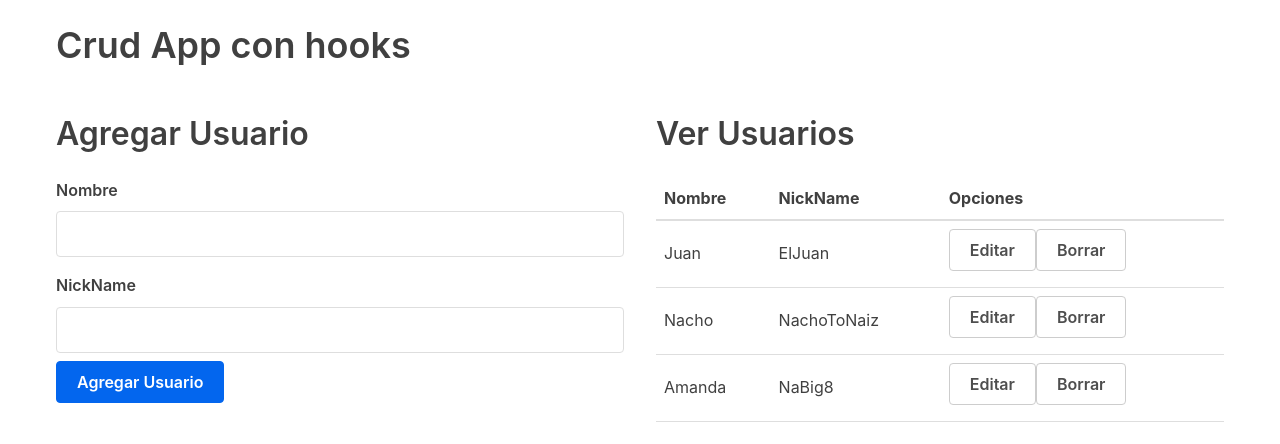
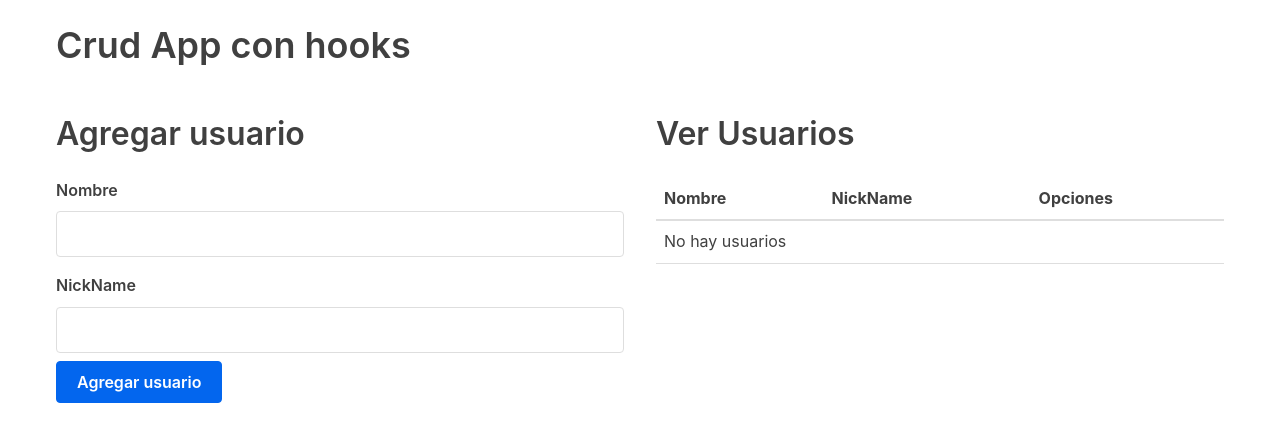
Before and after one commit to IgnacioArmandUgon/crud-react, a React (Create React App) app: page / in a window 1280 px wide. Shown: the top 444 px of the page. Built offline with nearby package versions, Linux system fonts and the light colour scheme.

Commit message:
Mejoras de código

```diff
--- a/src/App.jsx
+++ b/src/App.jsx
@@ -1,98 +1,93 @@
-import React, { useState } from 'react';
+import React, { useEffect, useState } from 'react';
 import UserTable from './components/UserTable';
-import AddUserForm from './components/AddUserForm';
-import EditUserForm from './components/EditUserForm';
-import {v4 as uuidv4} from 'uuid';
+import EditUserForm from './components/UserForm';
+import { v4 as uuidv4 } from 'uuid';
 
+const App = () => {
+  const localUsers = localStorage.getItem('users');
+  const [users, setUsers] = useState(localUsers ? JSON.parse(localUsers) : []);
+  const [editing, setEditing] = useState(false);
+  const [isError, setIsError] = useState(false);
+  const [currentUser, setCurrentUser] = useState({
+    id: null,
+    name: '',
+    username: '',
+  });
 
-
-function App() {
-//Se crean algunos objetos usuarios
-  const usersData = [
-    { id: uuidv4(), name: 'Juan', username: 'ElJuan' },
-    { id: uuidv4(), name: 'Nacho', username: 'NachoToNaiz' },
-    { id: uuidv4(), name: 'Amanda', username: 'NaBig8' },
-  ]
-
-  const [users, setUsers] = useState(usersData)
+  useEffect(() => {
+    if (users.length !== 0) {
+      localStorage.setItem('users', JSON.stringify(users));
+    }
+  }, [users]);
 
   //Agregar Usuarios
-  const addUser = ( user )=>{
-    user.id = uuidv4()
-    setUsers([
-      ...users,
-      user
-    ])
+  const addUser = (user) => {
+    user.id = uuidv4();
+    if (
+      users.find(
+        (thisUser) => thisUser.name === user.name || thisUser.username === user.username
+      )
+    ) {
+      setIsError(true);
+    } else {
+      setIsError(false);
+      setUsers([...users, user]);
     }
+  };
 
   //Eliminar usuario, filtramos todos los id que sean distintos
-  const deleteUser = ( id )=>{
-    const arraySinElIdFiltrado = users.filter( user => user.id !== id )
-    setUsers( arraySinElIdFiltrado )
-  }
+  const deleteUser = (id) => {
+    const newUsers = users.filter((user) => user.id !== id);
+    setUsers(newUsers);
+  };
 
-  //Editar usuario
-  const [ editing, setEditing ] = useState( false )
-
-  const [ currentUser, setCurrentUser ] = useState({
-    id: null,
-    name: '',
-    username: ''
-  })
-
-  const editRow = ( user ) => {
-    setEditing( true )
+  const editRow = (user) => {
+    setEditing(true);
     setCurrentUser({
       id: user.id,
       name: user.name,
-      username: user.username
-    })
-  }
+      username: user.username,
+    });
+  };
 
-  const updateUser = ( id, updateUser ) =>{
-    setEditing( false )
-    setUsers( users.map( user => ( user.id === id ? updateUser : user ) ) )
-  }
+  const updateUser = (id, updateUser) => {
+    setEditing(false);
+    setUsers(users.map((user) => (user.id === id ? updateUser : user)));
+  };
 
   return (
-    <div className="container">
+    <div className='container'>
       <h1>Crud App con hooks</h1>
-    <div className="flex-row">
-      <div className="flex-large">
-
-
-        {
-          editing ? (
+      <div className='flex-row'>
+        <div className='flex-large'>
           <div>
-              <h2>Editar Usuario</h2>
+            <h2>{editing ? 'Editar Usuario' : 'Agregar usuario'}</h2>
             <EditUserForm
-                currentUser={ currentUser }
-                updateUser={ updateUser }
+              isEditing={editing}
+              currentUser={currentUser}
+              updateUser={updateUser}
+              addUser={addUser}
             />
           </div>
-          ) : (
-            <div>
-              <h2>Agregar Usuario</h2>
-              <AddUserForm addUser={ addUser }/>
+          {isError && (
+            <div className='dangerContainer'>
+              <span className='danger'>Ya existe un usuario así</span>
+              <button
+                className='button transparent-button'
+                onClick={() => setIsError(false)}
+              >
+                Ok
+              </button>
             </div>
-          )
-        }
-
-
-
-
+          )}
         </div>
-      <div className="flex-large">
+        <div className='flex-large'>
           <h2>Ver Usuarios</h2>
-        <UserTable
-          users={ users }
-          deleteUser={ deleteUser }
-          editRow={ editRow }
-        />
+          <UserTable users={users} deleteUser={deleteUser} editRow={editRow} />
         </div>
       </div>
     </div>
   );
-}
+};
 
 export default App;
--- a/src/components/AddUserForm.jsx
+++ /dev/null
@@ -1,49 +0,0 @@
-import React from 'react'
-import { useForm } from 'react-hook-form';
-
-
-const AddUserForm = ({ addUser }) => {
-
-    const { register, errors, handleSubmit } = useForm()
-
-    const onSubmit = ( data, e )=>{
-
-        addUser( data )
-
-        //Limpiar campos
-        e.target.reset()
-    }
-
-    return (
-        <form onSubmit={ handleSubmit(onSubmit) } >
-            <label>Nombre</label>
-            <input className='box-input' type="text" name="name"
-                {...register('name',{
-                    required:{
-                        value:true,
-                        message: 'Nombre es requerido.'
-                    }
-                })}
-            />
-            <div>
-                { errors?.name?.message }
-            </div>
-
-            <label>NickName</label>
-            <input type="text" name="username"
-                {...register('username',{
-                    required:{
-                        value:true,
-                        message: 'UserName es requerido.'
-                    }
-                })}
-            />
-            {
-                errors?.username?.type == 'required' && <span>Campo requerido</span>
-            }
-            <button>Agregar Usuario</button>
-        </form>
-    );
-}
-
-export default AddUserForm;
--- a/src/components/EditUserForm.jsx
+++ /dev/null
@@ -1,58 +0,0 @@
-import React from 'react'
-import { useForm } from 'react-hook-form';
-
-
-const EditUserForm = ({ currentUser, updateUser }) => {
-
-    console.log( currentUser )
-
-    const { register, errors, handleSubmit, setValue } = useForm({
-        defaultValues: currentUser
-    })
-
-    setValue('name', currentUser.name)
-    setValue('username', currentUser.username)
-
-
-    const onSubmit = ( data, e )=>{
-        //console.log(data)
-        data.id = currentUser.id
-        updateUser( currentUser.id, data )
-
-        //Se limpian los campos
-        e.target.reset()
-    }
-
-    return (
-        <form onSubmit={ handleSubmit(onSubmit) } >
-            <label>Nombre</label>
-            <input className='box-input' type="text" name="name"
-                {...register('name',{
-                    required:{
-                        value:true,
-                        message: 'Nombre es requerido.'
-                    }
-                })}
-            />
-            <div>
-                { errors?.name?.message }
-            </div>
-
-            <label>NickName</label>
-            <input type="text" name="username"
-                {...register('username',{
-                    required:{
-                        value:true,
-                        message: 'UserName es requerido'
-                    }
-                })}
-            />
-            {
-                errors?.username?.type == 'required' && <span>Campo requerido</span>
-            }
-            <button>Editar Usuario</button>
-        </form>
-    );
-}
-
-export default EditUserForm;
--- /dev/null
+++ b/src/components/UserForm.jsx
@@ -0,0 +1,59 @@
+import React from 'react';
+import { useForm } from 'react-hook-form';
+
+const EditUserForm = ({ currentUser, updateUser, isEditing, addUser }) => {
+  const { register, errors, handleSubmit, setValue } = useForm({
+    defaultValues: currentUser,
+  });
+
+  setValue('name', currentUser.name);
+  setValue('username', currentUser.username);
+
+  const onSubmit = (data, e) => {
+    if (isEditing) {
+      data.id = currentUser.id;
+      updateUser(currentUser.id, data);
+    } else {
+      addUser(data);
+    }
+
+    //Se limpian los campos
+    e.target.reset();
+  };
+
+  return (
+    <form onSubmit={handleSubmit(onSubmit)}>
+      <label>Nombre</label>
+      <input
+        className='box-input'
+        type='text'
+        name='name'
+        maxLength={20}
+        {...register('name', {
+          required: {
+            value: true,
+            message: 'Nombre es requerido.',
+          },
+        })}
+      />
+      <div>{errors?.name?.message}</div>
+
+      <label>NickName</label>
+      <input
+        type='text'
+        name='username'
+        maxLength={15}
+        {...register('username', {
+          required: {
+            value: true,
+            message: 'UserName es requerido',
+          },
+        })}
+      />
+      {errors?.username?.type === 'required' && <span>Campo requerido</span>}
+      <button>{isEditing ? 'Editar Usuario' : 'Agregar usuario'}</button>
+    </form>
+  );
+};
+
+export default EditUserForm;
--- a/src/components/UserTable.jsx
+++ b/src/components/UserTable.jsx
@@ -1,10 +1,8 @@
 import React from 'react';
 
 const UserTable = ({ users, deleteUser, editRow }) => {
-
-    console.log(users)
-
-    return ( <table>
+  return (
+    <table>
       <thead>
         <tr>
           <th>Nombre</th>
@@ -13,35 +11,39 @@ const UserTable = ({ users, deleteUser, editRow }) => {
         </tr>
       </thead>
       <tbody>
-
-            {
-                users.length > 0 ?
-                users.map( user => (
+        {users.length > 0 ? (
+          users.map((user) => (
             <tr key={user.id}>
-                        <td>{ user.name }</td>
-                        <td>{ user.username }</td>
+              <td>{user.name}</td>
+              <td>{user.username}</td>
               <td>
                 <button
-                                className="button muted-button"
-                                onClick={ ()=> { editRow( user ) } }
-                            >Editar</button>
+                  className='button muted-button'
+                  onClick={() => {
+                    editRow(user);
+                  }}
+                >
+                  Editar
+                </button>
                 <button
-                                className="button muted-button"
-                                onClick={ ()=> { deleteUser( user.id ) } }
-                            >Borrar</button>
+                  className='button muted-button'
+                  onClick={() => {
+                    deleteUser(user.id);
+                  }}
+                >
+                  Borrar
+                </button>
               </td>
             </tr>
-                ) )
-                : (
+          ))
+        ) : (
           <tr>
             <td colSpan={3}>No hay usuarios</td>
           </tr>
-                )
-            }
-
-
+        )}
       </tbody>
-    </table> );
-}
+    </table>
+  );
+};
 
 export default UserTable;
--- a/src/index.css
+++ b/src/index.css
@@ -372,8 +372,8 @@ figure {
 html {
   -webkit-font-smoothing: antialiased;
   -moz-osx-font-smoothing: grayscale;
-	font: normal normal normal 1rem/1.6 -apple-system, BlinkMacSystemFont,
-		Helvetica Neue, Helvetica, Arial, sans-serif;
+  font: normal normal normal 1rem/1.6 -apple-system, BlinkMacSystemFont, Helvetica Neue,
+    Helvetica, Arial, sans-serif;
   font-size: 1rem;
 }
 
@@ -406,8 +406,8 @@ h4,
 h5 {
   margin: 1.5rem 0;
   font-weight: 600;
-	font-family: -apple-system, BlinkMacSystemFont, Helvetica Neue, Helvetica,
-		Arial, sans-serif;
+  font-family: -apple-system, BlinkMacSystemFont, Helvetica Neue, Helvetica, Arial,
+    sans-serif;
   line-height: 1.2;
   color: #404040;
 }
@@ -797,8 +797,8 @@ button,
   background: #0366ee;
   color: #ffffff;
   font-weight: 600;
-	font-family: -apple-system, BlinkMacSystemFont, Helvetica Neue, Helvetica,
-		Arial, sans-serif;
+  font-family: -apple-system, BlinkMacSystemFont, Helvetica Neue, Helvetica, Arial,
+    sans-serif;
   font-size: 1rem;
   text-transform: none;
   padding: 0.75rem 1.25rem;
@@ -870,9 +870,30 @@ a.accent-button:active {
 
 .muted-button,
 a.muted-button {
-	background: transparent;
+  background: white;
   border: 1px solid #cdcdcd;
   color: #4e4e4e;
+  margin: 2px 5px;
+  @media (width <= 500px) {
+    width: 100%;
+    /* … */
+  }
+}
+
+.transparent-button {
+  color: white;
+  margin: auto 5px;
+  background-color: transparent;
+  border: none;
+}
+
+.transparent-button:hover,
+.transparent-button:focus,
+.transparent-button:active {
+  color: white;
+  margin: auto 5px;
+  background-color: rgba(255, 255, 255, 0.195);
+  border: none;
 }
 
 .muted-button:hover,
@@ -900,6 +921,20 @@ a.square-button {
 a.full-button {
   display: block;
   width: 100%;
+}
+
+.danger {
+  color: white;
+  font-weight: 700;
+}
+
+.dangerContainer {
+  padding: 5px 15px;
+  border-radius: 10px;
+  background-color: rgba(255, 38, 38, 0.698);
+  display: flex;
+  align-items: center;
+  justify-content: space-between;
 }
 
 /**
--- a/src/index.jsx
+++ b/src/index.jsx
@@ -3,8 +3,4 @@ import ReactDOM from 'react-dom';
 import './index.css';
 import App from './App';
 
-
-ReactDOM.render(
-    <App />,
-  document.getElementById('root')
-);
+ReactDOM.render(<App />, document.getElementById('root'));
```
Lines whose indentation alone changed are shown as unchanged.
